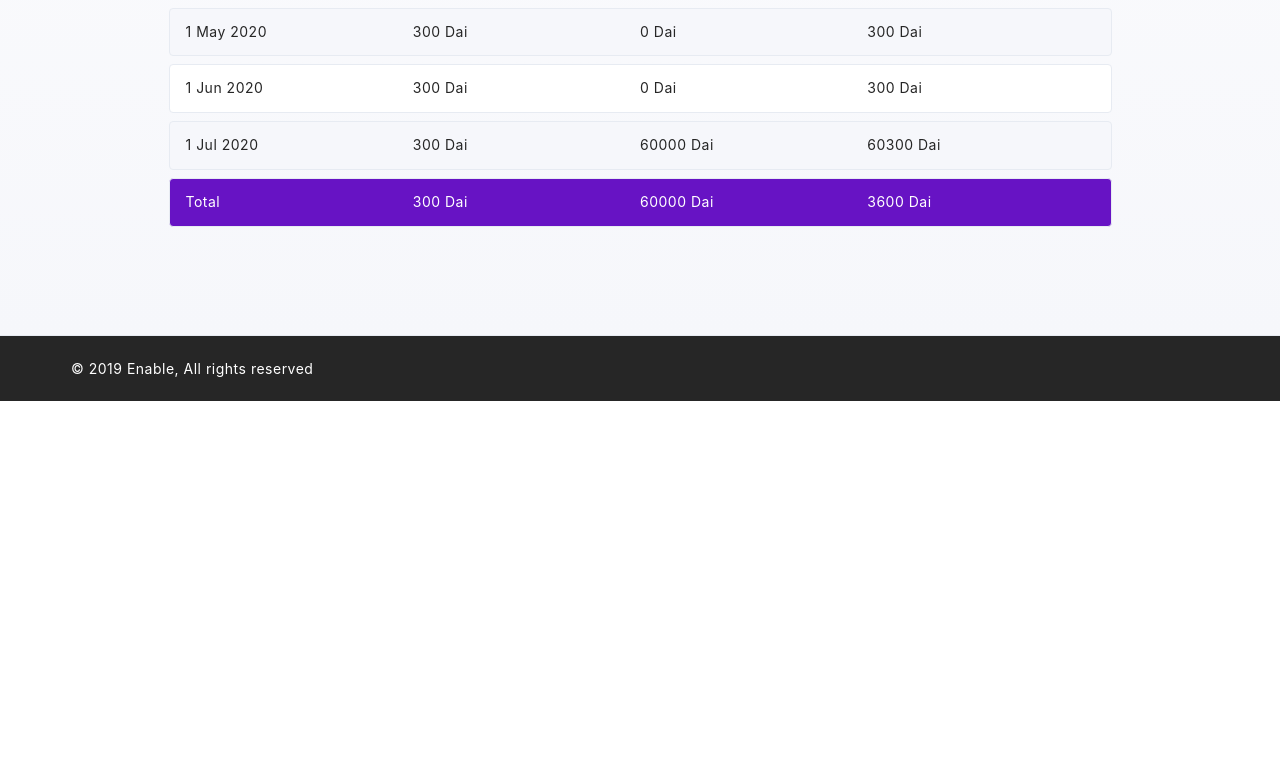
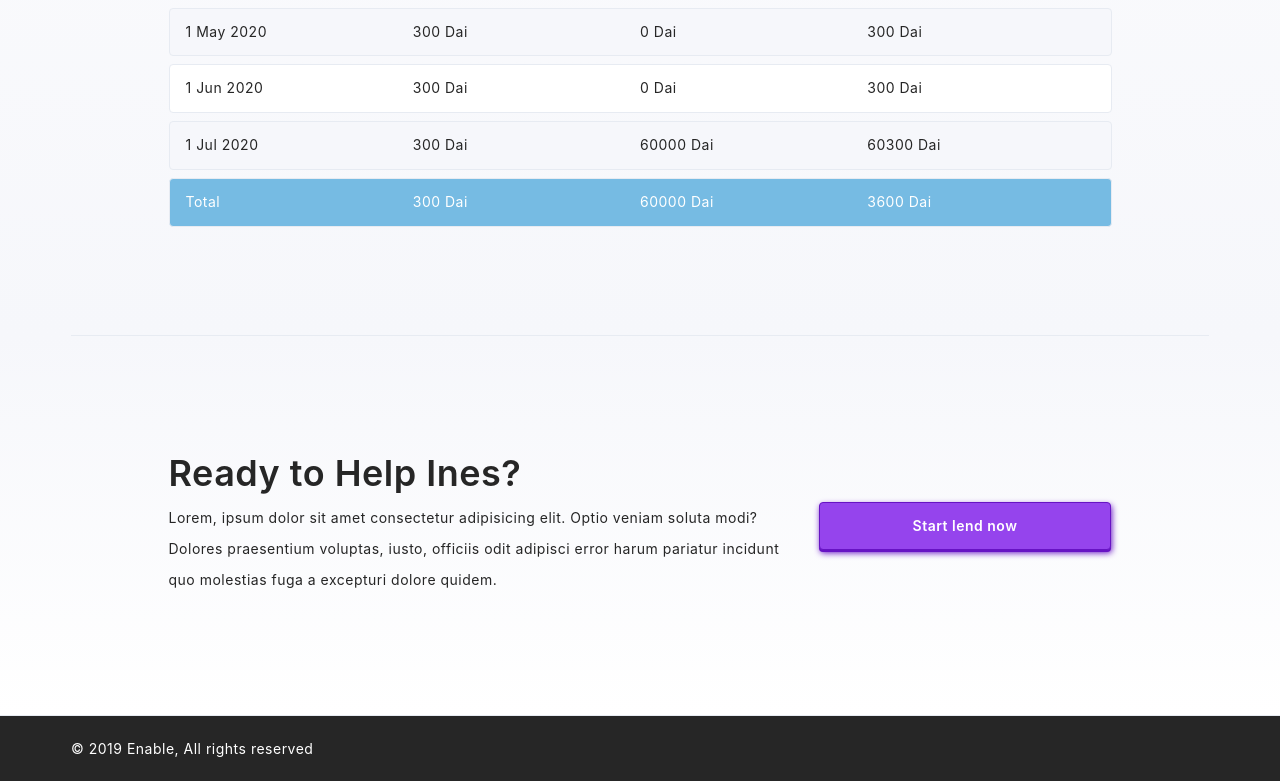
Before and after one commit to enabledao/enable-ui, a React (Create React App) app: page / in a window 1280 px wide. Shown: the part 4534-5315 px from the top of the page. Before the commit the page ends 4935 px from the top, so only its background shows below. Built offline with nearby package versions, Linux system fonts and the light colour scheme; a web font is replaced by a local one.

Commit message:
add call to action

```diff
--- /dev/null
+++ b/src/components/pages/home/cta/index.tsx
@@ -0,0 +1,35 @@
+import React from "react";
+import { Container } from "../../../../styles/bases";
+import { CtaWrapper, CtaContent } from "./styled";
+import { Row, Col, Button } from "../../../lib";
+
+const Cta: React.FC = () => (
+  <CtaWrapper>
+    <Container>
+      <CtaContent>
+        <Row justify="center" align="center">
+          <Col lg={10}>
+            <Row justify="center" align="center">
+              <Col lg={8} md={12}>
+                <h1>Ready to Help Ines?</h1>
+                <p>
+                  Lorem, ipsum dolor sit amet consectetur adipisicing elit.
+                  Optio veniam soluta modi? Dolores praesentium voluptas, iusto,
+                  officiis odit adipisci error harum pariatur incidunt quo
+                  molestias fuga a excepturi dolore quidem.
+                </p>
+              </Col>
+              <Col lg={4} md={12}>
+                <Button color="purple" onClick={() => console.log("click")}>
+                  Start lend now
+                </Button>
+              </Col>
+            </Row>
+          </Col>
+        </Row>
+      </CtaContent>
+    </Container>
+  </CtaWrapper>
+);
+
+export default Cta;
--- /dev/null
+++ b/src/components/pages/home/cta/styled.tsx
@@ -0,0 +1,22 @@
+import styled from "styled-components";
+import { MaxWidth } from "../../../../styles/utils";
+
+const CtaWrapper = styled.div`
+  background-image: linear-gradient(to top, #ffffff, #f6f7fb);
+  ${MaxWidth.sm`
+    display: none;
+  `}
+`;
+
+const CtaContent = styled.div`
+  padding: 100px 0;
+  border-top: 1px solid #e7ebf2;
+  ${MaxWidth.md`
+    padding: 80px 0;
+  `}
+  ${MaxWidth.sm`
+    padding: 60px 0;
+  `}
+`;
+
+export { CtaWrapper, CtaContent };
--- a/src/components/pages/home/index.tsx
+++ b/src/components/pages/home/index.tsx
@@ -6,6 +6,7 @@ import LoanDetail from "./profile";
 import SocialCredits from "./socialCredits";
 import SimuLationReturn from "./simulation";
 import Repayment from "./repayment";
+import Cta from "./cta";
 import WhyUs from "./whyUs";
 
 const Home: React.FC = () => (
@@ -16,6 +17,7 @@ const Home: React.FC = () => (
     <SimuLationReturn />
     <WhyUs />
     <Repayment />
+    <Cta />
   </React.Fragment>
 );
 
--- a/src/components/pages/home/repayment/Styled.tsx
+++ b/src/components/pages/home/repayment/Styled.tsx
@@ -29,7 +29,7 @@ const RepaymentCard = styled.div`
     background-color: #f6f7fb;
   }
   &:last-child {
-    background-color: #6713c4;
+    background-color: #76bbe3;
     color: white;
   }
 `;
```
